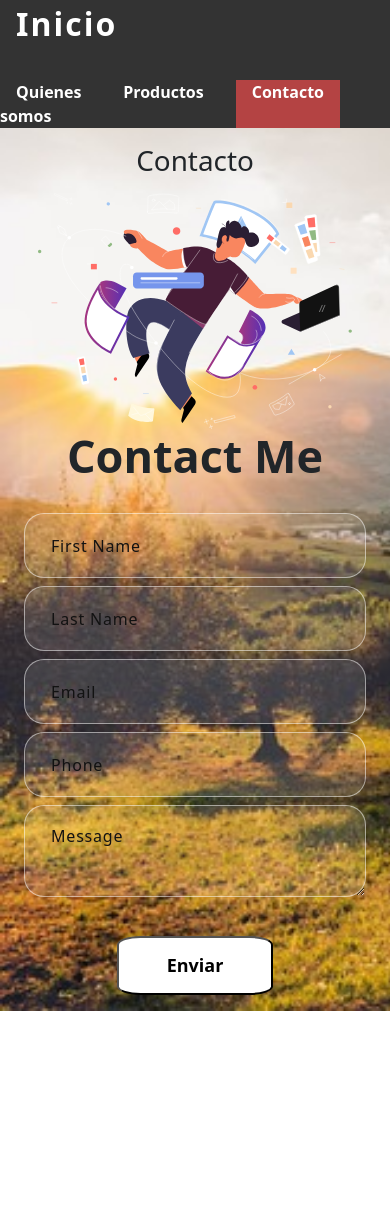
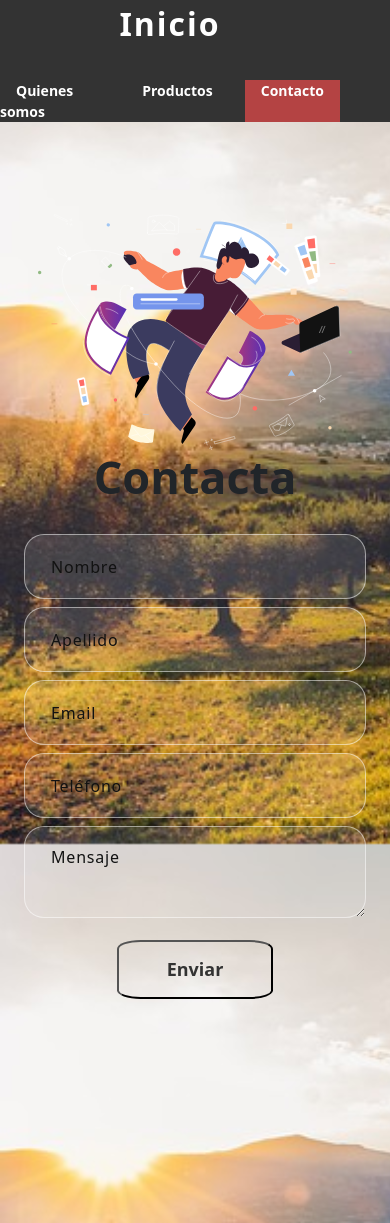
Before and after one commit to Leoshon/daw_trabajo_interfaces, a React (Create React App) app: page /contact in a window 390 px wide. Before the commit the page ends 1011 px from the top, so only its background shows below. Built offline with nearby package versions, Linux system fonts and the light colour scheme.

Commit message:
css configs

```diff
--- a/src/App.css
+++ b/src/App.css
@@ -1,29 +1,27 @@
 .App {
   text-align: center;
 }
-*{
+* {
   box-sizing: border-box;
   margin: 0;
   padding: 0;
-
 }
 
-body{
-  font-family: 'Roboto', sans-serif;
-  background-image:url('./assets/img/fondolivas.jpg') !important;
+body {
+  font-family: "Roboto", sans-serif;
+  background-image: url("./assets/img/fondolivas.jpg") !important;
   background-repeat: repeat;
   background-size: cover;
-
-
 
   margin: 0;
   padding: 0;
 }
-.container{
+.container {
   margin: 1rem;
   text-align: center;
 }
-.nav{
+/*Navbar*/
+.nav {
   background-color: #333;
   color: white;
   display: flex;
@@ -31,48 +29,48 @@ body{
   align-items: center;
   padding: 0 50px;
   gap: 2rem;
-
 }
-.nav a{
+.nav a {
   color: white;
   text-decoration: none;
   font-weight: 600;
   padding: 0 1rem;
   gap: 2rem;
 }
-.nav ul{
+.nav ul {
   padding: 0;
-  margin:0;
+  margin: 0;
   list-style: none;
   display: flex;
   gap: 1rem;
 }
-.nav .site-title{
+.nav .site-title {
   font-size: 2rem;
   font-weight: 700;
   letter-spacing: 2px;
-
 }
-.nav li.active{
+.nav li.active {
   background-color: #b44343;
 }
-.nav li:hover{
+.nav li:hover {
   background-color: #777;
 }
-//Contacto
+
+/*Contact*/
 .contact {
-  background: linear-gradient(90.21deg, #AA367C -5.91%, #4A2FBD 111.58%);
+  background: none;
   padding: 60px 0 200px 0;
 }
 .contact img {
   width: 92%;
 }
 .contact h2 {
-	font-size: 45px;
-	font-weight: 700;
+  font-size: 45px;
+  font-weight: 700;
   margin-bottom: 30px;
 }
-.contact form input, .contact form textarea {
+.contact form input,
+.contact form textarea {
   width: 100%;
   background: rgba(255, 255, 255, 0.1);
   border: 1px solid rgba(255, 255, 255, 0.5);
@@ -85,23 +83,26 @@ body{
   letter-spacing: 0.8px;
   transition: 0.3s ease-in-out;
 }
-.contact form input:focus, .contact form textarea:focus {
+.contact form input:focus,
+.contact form textarea:focus {
   background: rgba(255, 255, 255, 1);
   color: #121212;
 }
-.contact form input::placeholder, .contact form textarea::placeholder {
+.contact form input::placeholder,
+.contact form textarea::placeholder {
   font-size: 16px;
   font-weight: 400;
   color: #121212;
 }
-.contact form input:focus::placeholder, .contact form textarea:focus::placeholder {
+.contact form input:focus::placeholder,
+.contact form textarea:focus::placeholder {
   color: #121212;
   opacity: 0.8;
 }
 .contact form button {
   font-weight: 700;
-  color: #000;
-  background-color: #fff;
+  color: #333;
+  background-color: whitesmoke;
   padding: 14px 48px;
   font-size: 18px;
   margin-top: 25px;
@@ -111,56 +112,35 @@ body{
 }
 .contact form button:hover {
   background-color: #121212;
-  color: #fff;
+  color: whitesmoke;
 }
-/* .contact form button span {
-  z-index: 1;
-  position: relative;
+/*Medias*/
+@media screen and (max-width: 768px) {
+  body {
+    font-size: 14px;
+    background-image: url("./assets/img/fondolivas.jpg") !important;
+    background-repeat: repeat;
+    width: 100%;
+    height: 100vh;
+  }
+  .nav {
+    flex-direction: column;
+    gap: 0;
+  }
+  .nav ul {
+    margin-top: 1rem;
+    font-size: 14px;
+  }
+  .nav .site-title {
+    margin-bottom: 1rem;
+  }
+  .contact {
+    background: none;
+  }
+  .contact form button {
+    margin: 0.5rem;
+    background-color: transparent;
+  }
+
+
 }
-
-.contact form button::before {
-  content: "";
-  background: #121212;
-  width: 0;
-  height: 100%;
-  position: absolute;
-  top: 0;
-  left: 0;
-  z-index: 0;
-  transition: 0.3s ease-in-out;
-} */
-
-/* .App-logo {
-  height: 40vmin;
-  pointer-events: none;
-}
-
-@media (prefers-reduced-motion: no-preference) {
-  .App-logo {
-    animation: App-logo-spin infinite 20s linear;
-  }
-}
-
-.App-header {
-  background-color: #282c34;
-  min-height: 100vh;
-  display: flex;
-  flex-direction: column;
-  align-items: center;
-  justify-content: center;
-  font-size: calc(10px + 2vmin);
-  color: white;
-}
-
-.App-link {
-  color: #61dafb;
-}
-
-@keyframes App-logo-spin {
-  from {
-    transform: rotate(0deg);
-  }
-  to {
-    transform: rotate(360deg);
-  }
-} */
--- a/src/Contact.js
+++ b/src/Contact.js
@@ -1,37 +1,41 @@
 import React from "react";
+import { useState } from "react";
 import { Col, Container, Row } from "react-bootstrap";
 import contactImg from "./assets/img/contact-img.svg";
 
 const Contact = () => {
+  const [buttonText, setButtonText] = useState("Enviar");
+  const setText = () => {
+    setButtonText("Enviando...");
+  };
   return (
     <section id="contact" className="contact">
-      <h1>Contacto</h1>
       <Container>
         <Row className="align-items-center">
           <Col md={6} sm={4}>
             <img src={contactImg} alt="contact" />
           </Col>
           <Col md={6}>
-            <h2>Contact Me</h2>
+            <h2>Contacta</h2>
             <form>
               <Row>
                 <Col md={6}>
-                  <input type="text" placeholder="First Name" />
+                  <input type="text" placeholder="Nombre" />
                 </Col>
                 <Col md={6}>
-                  <input type="text" placeholder="Last Name" />
+                  <input type="text" placeholder="Apellido" />
                 </Col>
                 <Col md={6}>
                   <input type="email" placeholder="Email" />
                 </Col>
                 <Col md={6}>
-                  <input type="text" placeholder="Phone" />
+                  <input type="text" placeholder="Teléfono" />
                 </Col>
                 <Col md={12}>
-                  <textarea placeholder="Message"></textarea>
+                  <textarea placeholder="Mensaje"></textarea>
                 </Col>
                 <Col md={12}>
-                  <button type="button">Enviar</button>
+                  <button type="button" onClick={setText} >{buttonText}</button>
                 </Col>
               </Row>
             </form>
```
